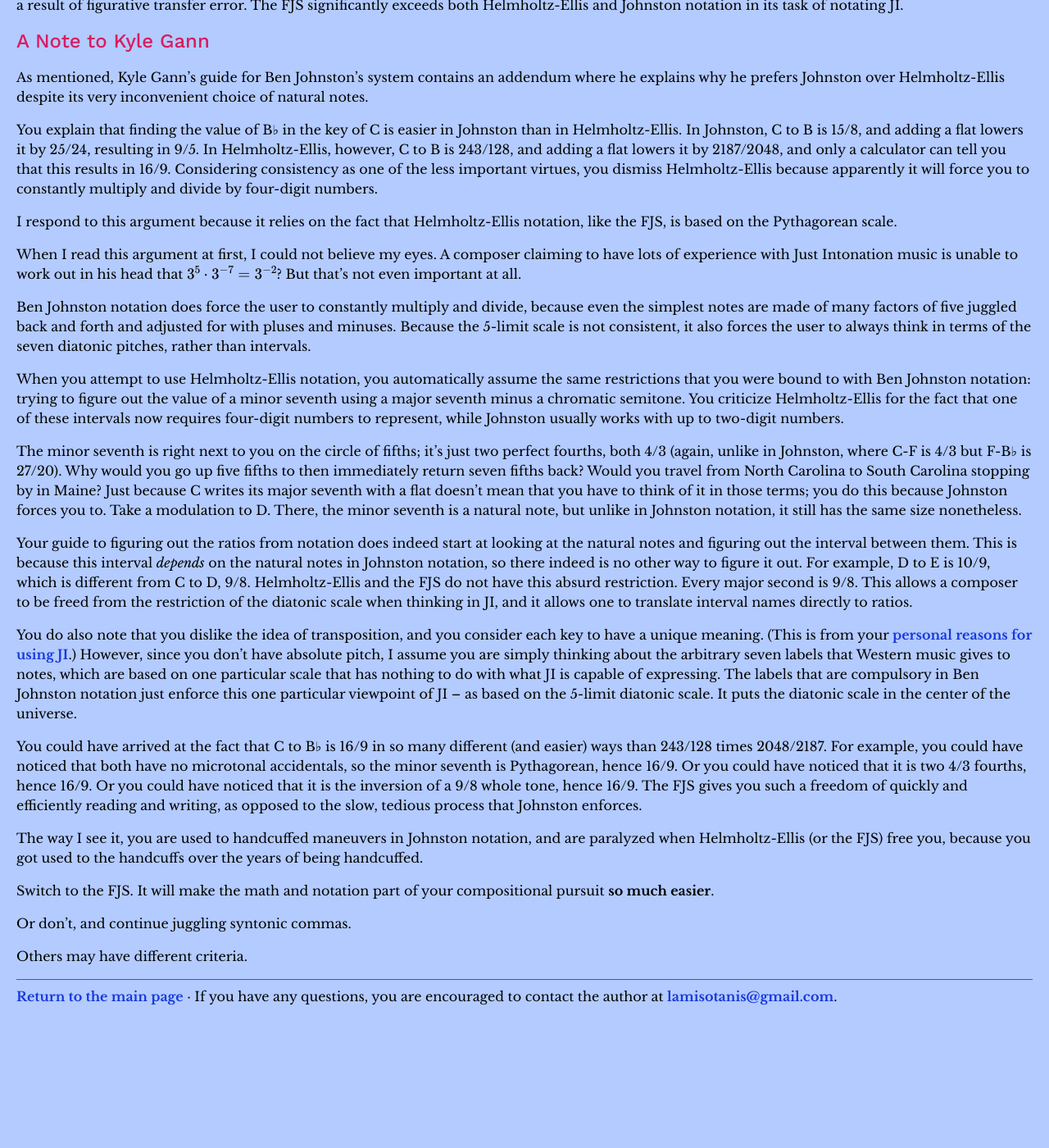
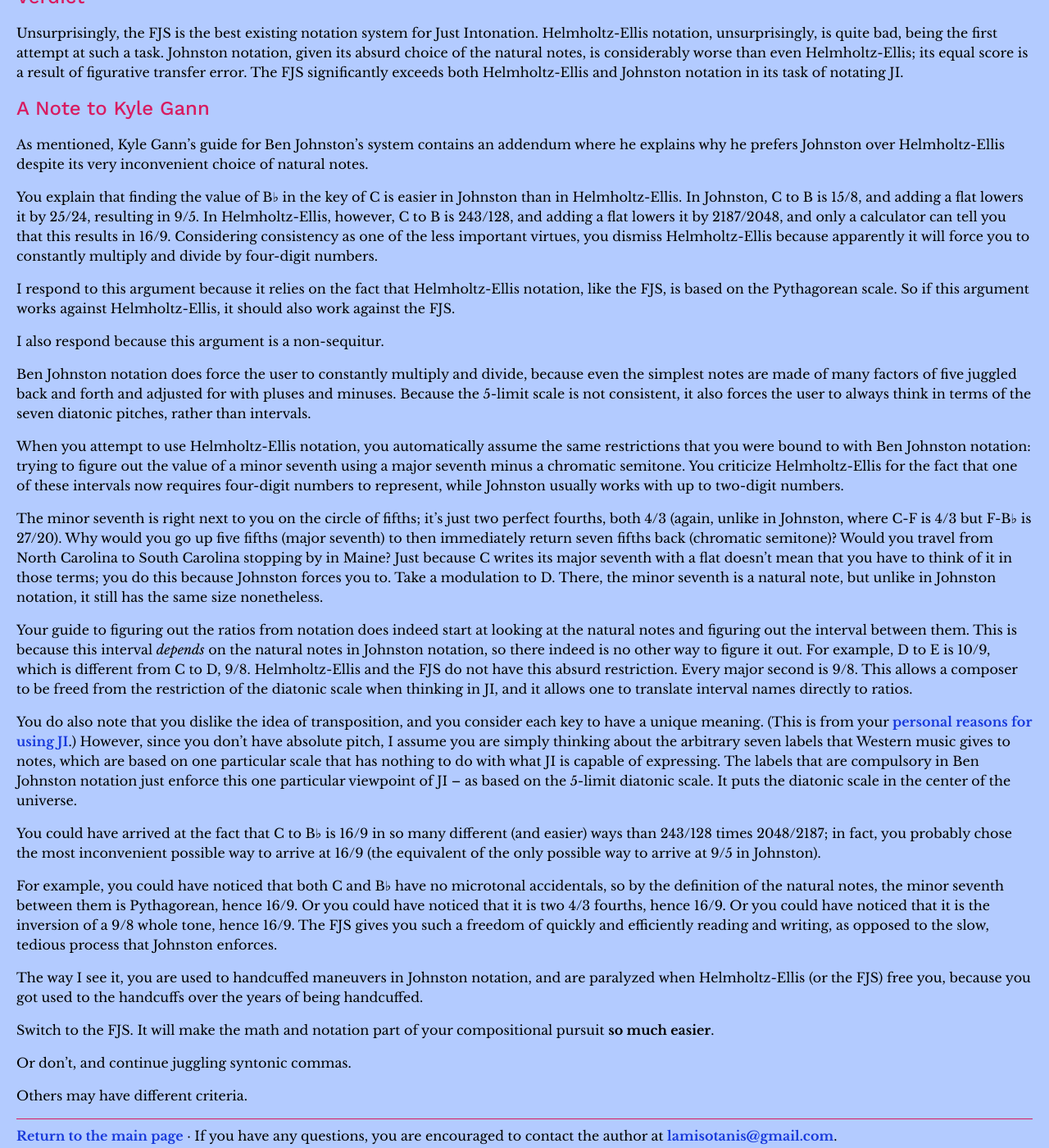
Before and after one commit to misotanni/misotanni.github.io, a Jekyll site: the page built from fjs/en/compare.md, in a window 1280 px wide and 1400 px high, scrolled down 8523 px. Shown: the whole window at 82% size. Built offline with Jekyll 4.4.1, drawn with Linux system fonts in a browser that asks for light colours; our own code applies the rules of GitHub Pages for plain Markdown files; formulas are drawn with MathJax 3; before the commit the page ends 9770 px from its top, so only the background shows below that; some of the changed text lies outside the part shown.

Commit message:
improving fairness of comparison

```diff
--- a/fjs/en/compare.md
+++ b/fjs/en/compare.md
@@ -260,7 +260,11 @@
 
 D<sub>7</sub>, E, E<sub>7</sub>, F<sup>7</sup>, G<sup>7</sup>, G, A, A<sub>7</sub>, B♭<sup>7</sup>, C<sup>7</sup>, C, D, D<sub>7</sub>.
 
-**Helmholtz-Ellis.** A little less concise.
+Here is what it would be if it used E♭ to notate the tonic; a little less concise.
+
+E♭, F<sup>7</sup>, F, G♭<sup>49</sup>, A♭<sup>49</sup>, A♭<sup>7</sup>, B♭<sup>7</sup>, B♭, C♭<sup>49</sup>, D♭<sup>49</sup>, D♭<sup>7</sup>, E♭<sup>7</sup>, E♭.
+
+**Helmholtz-Ellis.** Just as concise as the FJS on E♭.
 
 E♭, F−7, F, G♭−7−7, A♭−7−7, A♭−7, B♭−7, B♭, C♭−7−7, D♭−7−7, D♭−7, E♭−7, E♭.
 
@@ -304,21 +308,23 @@
 
 You explain that finding the value of B♭ in the key of C is easier in Johnston than in Helmholtz-Ellis. In Johnston, C to B is 15/8, and adding a flat lowers it by 25/24, resulting in 9/5. In Helmholtz-Ellis, however, C to B is 243/128, and adding a flat lowers it by 2187/2048, and only a calculator can tell you that this results in 16/9. Considering consistency as one of the less important virtues, you dismiss Helmholtz-Ellis because apparently it will force you to constantly multiply and divide by four-digit numbers.
 
-I respond to this argument because it relies on the fact that Helmholtz-Ellis notation, like the FJS, is based on the Pythagorean scale.
+I respond to this argument because it relies on the fact that Helmholtz-Ellis notation, like the FJS, is based on the Pythagorean scale. So if this argument works against Helmholtz-Ellis, it should also work against the FJS.
 
-When I read this argument at first, I could not believe my eyes. A composer claiming to have lots of experience with Just Intonation music is unable to work out in his head that $$3^5 \cdot 3^{-7}=3^{-2}$$? But that's not even important at all.
+I also respond because this argument is a non-sequitur.
 
 Ben Johnston notation does force the user to constantly multiply and divide, because even the simplest notes are made of many factors of five juggled back and forth and adjusted for with pluses and minuses. Because the 5-limit scale is not consistent, it also forces the user to always think in terms of the seven diatonic pitches, rather than intervals.
 
 When you attempt to use Helmholtz-Ellis notation, you automatically assume the same restrictions that you were bound to with Ben Johnston notation: trying to figure out the value of a minor seventh using a major seventh minus a chromatic semitone. You criticize Helmholtz-Ellis for the fact that one of these intervals now requires four-digit numbers to represent, while Johnston usually works with up to two-digit numbers.
 
-The minor seventh is right next to you on the circle of fifths; it's just two perfect fourths, both 4/3 (again, unlike in Johnston, where C-F is 4/3 but F-B♭ is 27/20). Why would you go up five fifths to then immediately return seven fifths back? Would you travel from North Carolina to South Carolina stopping by in Maine? Just because C writes its major seventh with a flat doesn't mean that you have to think of it in those terms; you do this because Johnston forces you to. Take a modulation to D. There, the minor seventh is a natural note, but unlike in Johnston notation, it still has the same size nonetheless.
+The minor seventh is right next to you on the circle of fifths; it's just two perfect fourths, both 4/3 (again, unlike in Johnston, where C-F is 4/3 but F-B♭ is 27/20). Why would you go up five fifths (major seventh) to then immediately return seven fifths back (chromatic semitone)? Would you travel from North Carolina to South Carolina stopping by in Maine? Just because C writes its major seventh with a flat doesn't mean that you have to think of it in those terms; you do this because Johnston forces you to. Take a modulation to D. There, the minor seventh is a natural note, but unlike in Johnston notation, it still has the same size nonetheless.
 
 Your guide to figuring out the ratios from notation does indeed start at looking at the natural notes and figuring out the interval between them. This is because this interval *depends* on the natural notes in Johnston notation, so there indeed is no other way to figure it out. For example, D to E is 10/9, which is different from C to D, 9/8. Helmholtz-Ellis and the FJS do not have this absurd restriction. Every major second is 9/8. This allows a composer to be freed from the restriction of the diatonic scale when thinking in JI, and it allows one to translate interval names directly to ratios.
 
 You do also note that you dislike the idea of transposition, and you consider each key to have a unique meaning. (This is from your [personal reasons for using JI](https://www.kylegann.com/JIreasons.html).) However, since you don't have absolute pitch, I assume you are simply thinking about the arbitrary seven labels that Western music gives to notes, which are based on one particular scale that has nothing to do with what JI is capable of expressing. The labels that are compulsory in Ben Johnston notation just enforce this one particular viewpoint of JI – as based on the 5-limit diatonic scale. It puts the diatonic scale in the center of the universe.
 
-You could have arrived at the fact that C to B♭ is 16/9 in so many different (and easier) ways than 243/128 times 2048/2187. For example, you could have noticed that both have no microtonal accidentals, so the minor seventh is Pythagorean, hence 16/9. Or you could have noticed that it is two 4/3 fourths, hence 16/9. Or you could have noticed that it is the inversion of a 9/8 whole tone, hence 16/9. The FJS gives you such a freedom of quickly and efficiently reading and writing, as opposed to the slow, tedious process that Johnston enforces.
+You could have arrived at the fact that C to B♭ is 16/9 in so many different (and easier) ways than 243/128 times 2048/2187; in fact, you probably chose the most inconvenient possible way to arrive at 16/9 (the equivalent of the only possible way to arrive at 9/5 in Johnston).
+
+For example, you could have noticed that both C and B♭ have no microtonal accidentals, so by the definition of the natural notes, the minor seventh between them is Pythagorean, hence 16/9. Or you could have noticed that it is two 4/3 fourths, hence 16/9. Or you could have noticed that it is the inversion of a 9/8 whole tone, hence 16/9. The FJS gives you such a freedom of quickly and efficiently reading and writing, as opposed to the slow, tedious process that Johnston enforces.
 
 The way I see it, you are used to handcuffed maneuvers in Johnston notation, and are paralyzed when Helmholtz-Ellis (or the FJS) free you, because you got used to the handcuffs over the years of being handcuffed.
 
```
